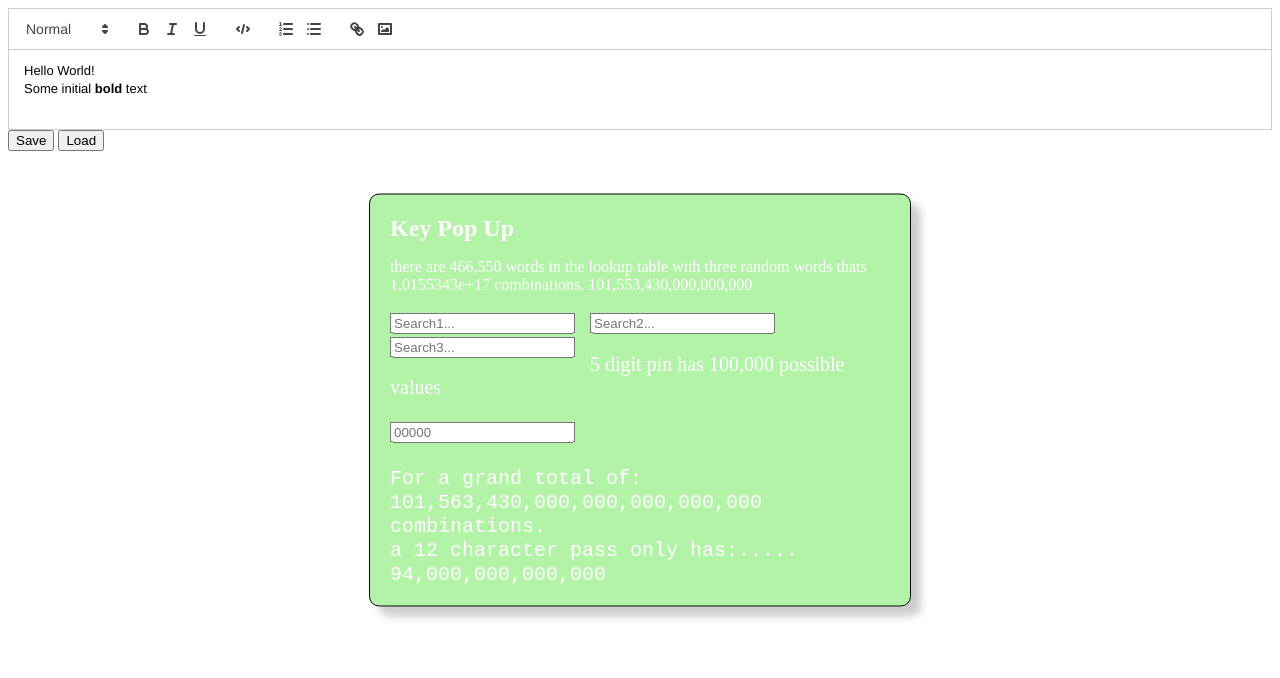
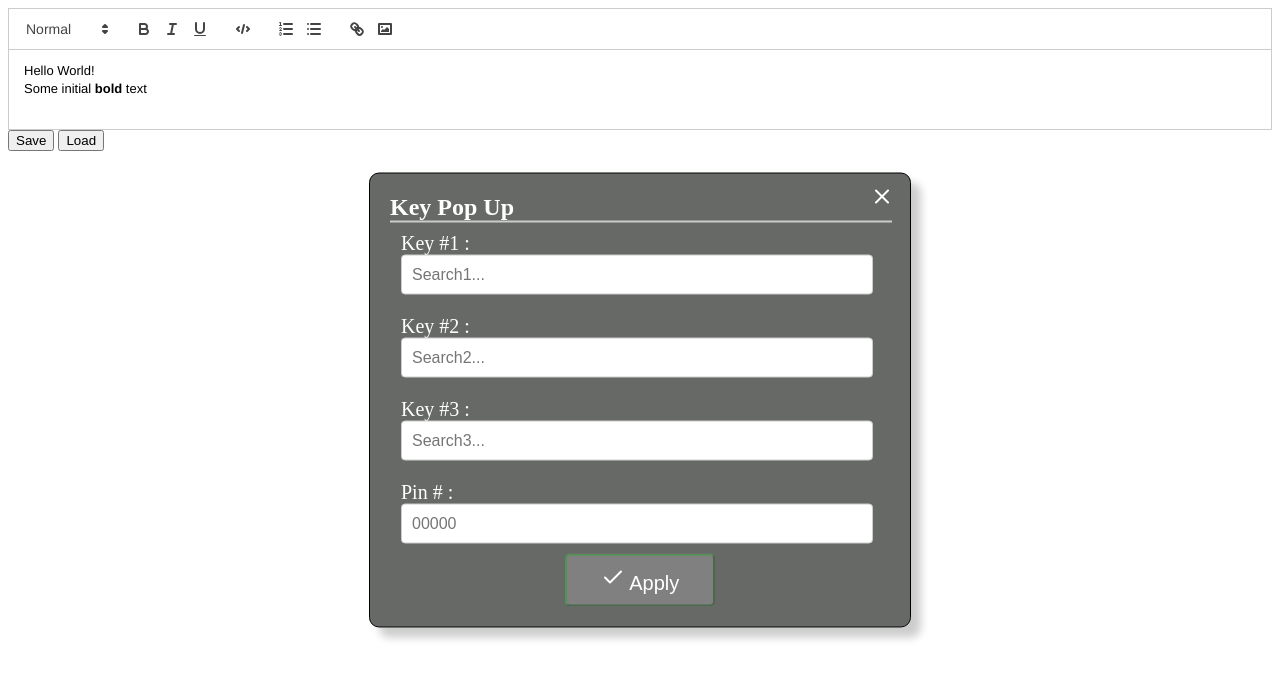
Before and after one commit to Errorline10/LNL-Large-Number-Library, a website: page index.html in a window 1280 px wide. Drawn offline with nearby package versions, Linux system fonts and the light colour scheme.

Commit message:
LNL-sync-to-laptop

```diff
--- a/index.html
+++ b/index.html
@@ -6,6 +6,13 @@
     <title>Document</title>
     <link rel="stylesheet" href="styles/keyPopUp.css" />
     <link rel="stylesheet" href="styles/autocomplete.css" />
+
+    <style>
+      #keyPopUp__apply:disabled {
+        background-color: gray;
+        cursor: not-allowed;
+      }
+    </style>
 
     <script type="module">
       import bigMath from "/script/largeNumberLibrary/largeNumberLibrary.js";
@@ -20,6 +27,26 @@
 
         let auto3 = autocomplete();
         auto3.init("myInput3");
+
+        let inputs = [
+          document.getElementById("myInput1"),
+          document.getElementById("myInput2"),
+          document.getElementById("myInput3"),
+          document.getElementById("pin"),
+        ];
+        let applyButton = document.getElementById("keyPopUp__apply");
+
+        function checkInputs() {
+          let allFilled = inputs.every((input) => input.value.trim() !== "");
+          applyButton.disabled = !allFilled;
+        }
+
+        inputs.forEach((input) => {
+          input.addEventListener("input", checkInputs);
+        });
+
+        // Initialize button state
+        checkInputs();
       });
     </script>
 
@@ -33,31 +60,53 @@
 
   <body>
     <div class="keyPopUp">
+      <button
+        id="keyPopUp__close"
+        class="keyPopUp__close"
+        onclick="document.querySelector('.keyPopUp').style.display = 'none'"
+      >
+        <svg
+          xmlns="http://www.w3.org/2000/svg"
+          width="24"
+          height="24"
+          viewBox="0 0 24 24"
+          fill="none"
+          stroke="currentColor"
+          stroke-width="2"
+          stroke-linecap="round"
+          stroke-linejoin="round"
+          class="feather feather-x"
+        >
+          <line x1="18" y1="6" x2="6" y2="18"></line>
+          <line x1="6" y1="6" x2="18" y2="18"></line>
+        </svg>
+      </button>
+
       <div class="keyPopUp__container">
-        <div id="alphaKeys">
-
         <h2>Key Pop Up</h2>
 
-          <div class="description">
-            <p>there are 466,550 words in the lookup table with three random words thats 1.0155343e+17 combinations. 101,553,430,000,000,000</p>
-          </div>
-
-
-          <div style="float: left; width: 200px">
-            <input id="myInput1" autocomplete="off" placeholder="Search1..." />
-          </div>
-          <div style="float: left; width: 200px">
-            <input id="myInput2" autocomplete="off" placeholder="Search2..." />
-          </div>
-          <div style="float: left; width: 200px">
-            <input id="myInput3" autocomplete="off" placeholder="Search3..." />
-          </div>
-        </div>
-        <br />
-
-        <p>5 digit pin has 100,000 possible values</p>
-        <div id="pinKeys">
-          <input
+        <div class="input-container">
+          <form autocomplete="false">
+            <label class="stacked-input"
+              >Key #1 :<input
+                id="myInput1"
+                autocomplete="off"
+                placeholder="Search1..."
+            /></label>
+            <label class="stacked-input"
+              >Key #2 :<input
+                id="myInput2"
+                autocomplete="off"
+                placeholder="Search2..."
+            /></label>
+            <label class="stacked-input"
+              >Key #3 :<input
+                id="myInput3"
+                autocomplete="off"
+                placeholder="Search3..."
+            /></label>
+            <label class="stacked-input"
+              >Pin # :<input
                 placeholder="00000"
                 pattern="[0-9]{5}"
                 id="pin"
@@ -67,13 +116,33 @@
                 placeholder="5 digit PIN"
                 onKeyPress="if(this.value.length>=5) return false;"
               />
+            </label>
+          </form>
         </div>
-        <br />
-        <code>
-          For a grand total of: 101,563,430,000,000,000,000,000 combinations.<br />
-          a 12 character pass only has:..... 94,000,000,000,000
-        </code>
       </div>
+
+      <button
+        id="keyPopUp__apply"
+        class="keyPopUp__apply"
+        disabled
+        onclick="document.querySelector('.keyPopUp').style.display = 'none'"
+      >
+        <svg
+          xmlns="http://www.w3.org/2000/svg"
+          width="24"
+          height="24"
+          viewBox="0 0 24 24"
+          fill="none"
+          stroke="currentColor"
+          stroke-width="2"
+          stroke-linecap="round"
+          stroke-linejoin="round"
+          class="feather feather-check"
+        >
+          <polyline points="20 6 9 17 4 12"></polyline>
+        </svg>
+        Apply
+      </button>
     </div>
 
     <!-- Include a Quill editor -->
--- a/styles/keyPopUp.css
+++ b/styles/keyPopUp.css
@@ -4,8 +4,8 @@
     top: 50%;
     left: 50%;
     transform: translate(-50%, -50%);
-    background-color: rgba(159, 241, 146, 0.8);
-    border: 1px solid #000;
+    background-color: rgba(64, 68, 63, 0.8);
+    border: 1px solid #000000;
     border-radius: 10%;
     box-shadow: 10px 10px 8px rgba(0, 0, 0, 0.2);
     width: 500px;
@@ -38,8 +38,51 @@
     }
 }
 
+.keyPopUp__close {
+    position: absolute;
+    top: 10px;
+    right: 10px;
+    background-color: transparent;
+    border: none;
+    cursor: pointer;
+    font-size: 20px;
+    color: white;
+}
+.keyPopUp__apply {
+    position: relative;
+    margin: 0 auto;
+    display: block;
+    background-color: #4e9742a3;
+    border-color: rgba(29, 168, 34, 0.481);
+    cursor: pointer;
+    font-size: 20px;
+    color: white;
+    padding: 10px 20px;
+    border-radius: 5px;
+    width: 150px;
+    text-align: center;
+}
 
 #pinKeys{
     font-size:"50px";
     font-weight: bold;
 }
+
+.input-container {
+    width: 100%;
+    border: 1px solid #ccc;
+    text-align: left;
+}
+.stacked-input {
+    float: left;
+    clear: both;
+    width: 100%;
+    padding: 10px;
+}
+.stacked-input input {
+    width: 90%;
+    padding: 10px;
+    border: 1px solid #ccc;
+    border-radius: 4px;
+    font-size: 16px;
+}
```
Lines whose indentation alone changed are shown as unchanged.
